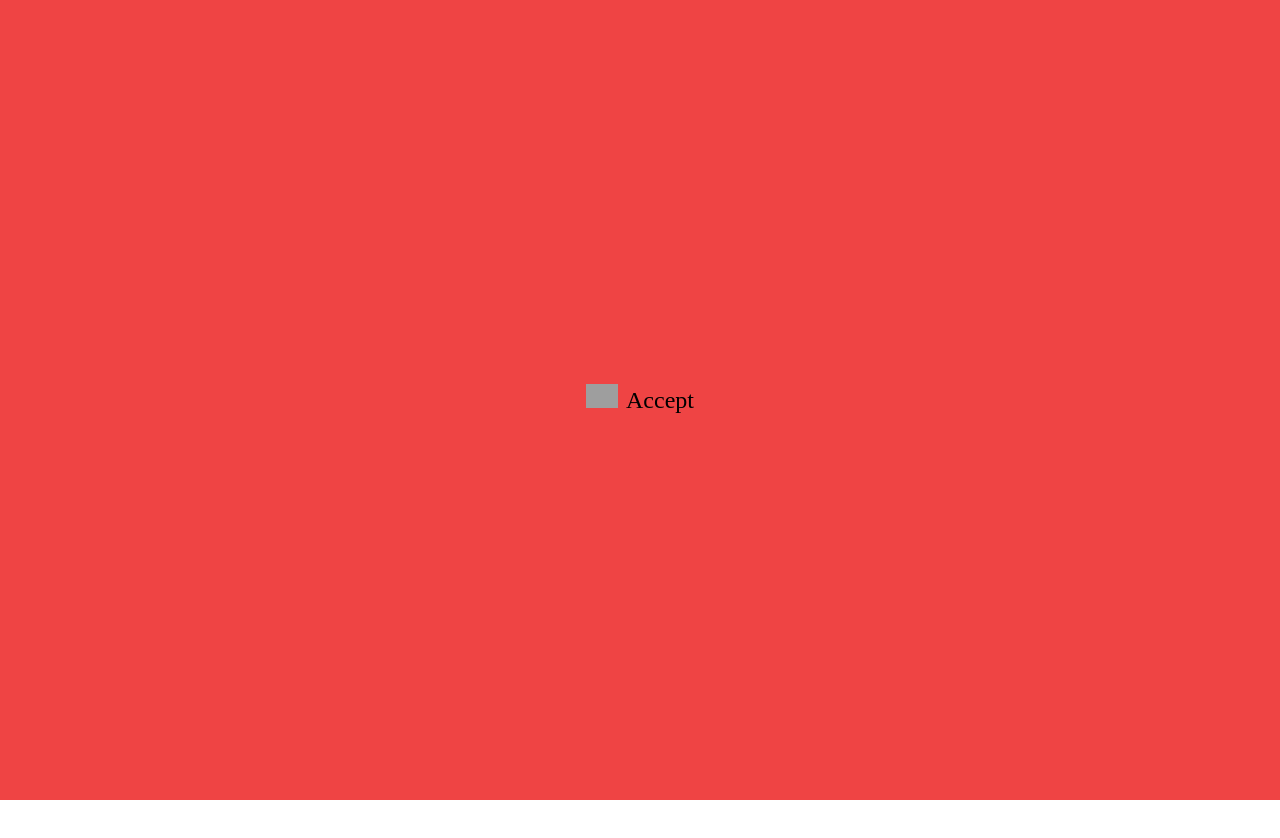
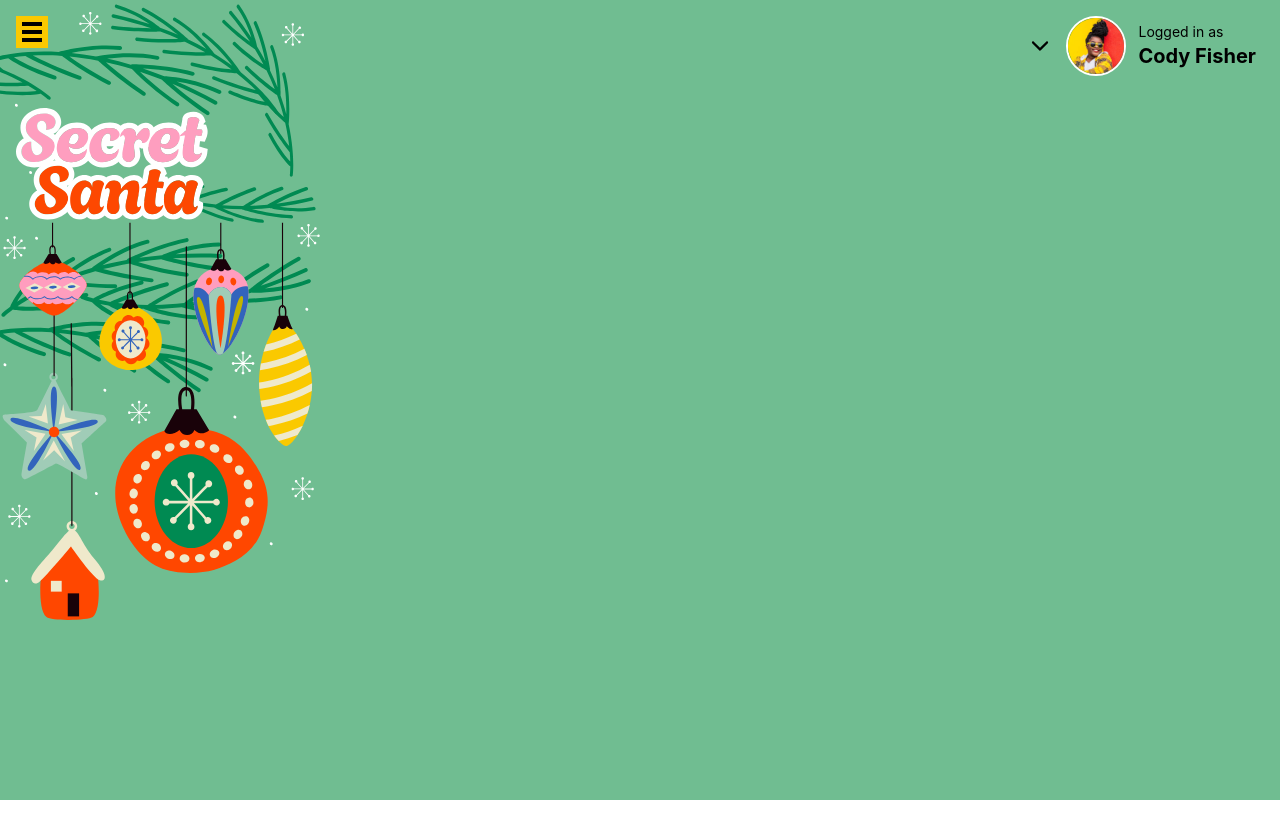
Before and after one commit to ccccchriz/advent-of-css-2023, a React (Vite) app: page / in a window 1280 px wide. Shown: the top 838 px of the page. Before the commit the page ends 800 px from the top, so only its background shows below. Built offline with nearby package versions, Linux system fonts and the light colour scheme; grey boxes are pictures that could not be loaded; a web font is replaced by a local one.

Commit message:
useinfo uses avatar component now

```diff
--- a/src/App.tsx
+++ b/src/App.tsx
@@ -1,11 +1,9 @@
-import Checkbox from "./components/Input/Checkbox";
+import MainLayout from "./pages/MainLayout";
 
 function App() {
   return (
     <>
-      <div className="bg-red-500 h-screen w-full grid place-items-center">
-        <Checkbox label="Accept" />
-      </div>
+      <MainLayout />
     </>
   );
 }
--- a/src/components/Avatar/Avatar.tsx
+++ b/src/components/Avatar/Avatar.tsx
@@ -1,9 +1,16 @@
 import { Icon, iconTypes } from "../Icon/Icon.tsx";
-<div className="w6"></div>;
 // key - size, 0-border, 1-text, [2, 3]-status[size, style], 4 - santa hat
 const sizes = {
   "max-w-[6rem]": [
     "border-[6px]",
+    "text-4xl",
+    "max-w-[25%]",
+    "border-2 right-[-0.125rem] bottom-[-0.125rem] p-[0.125rem]",
+    "top-[-1.625rem] right-[-1.125rem] w-[4.1875rem]",
+  ],
+
+  "max-w-[3.75rem]": [
+    "border-[2px]",
     "text-4xl",
     "max-w-[25%]",
     "border-2 right-[-0.125rem] bottom-[-0.125rem] p-[0.125rem]",
@@ -49,7 +56,7 @@ export default function Avatar({
     return (
       <>
         <div
-          className={`${size} aspect-square bg-spanishGreen rounded-full grid place-items-center ${sizes[size][0]} border-white text-white ${sizes[size][1]} font-bold font-sans relative`}
+          className={`w-full ${size} aspect-square bg-spanishGreen rounded-full grid place-items-center ${sizes[size][0]} border-white text-white ${sizes[size][1]} font-bold font-sans relative`}
         >
           {!image && letter}
           {image && <img alt="" src={image} className="w-full"></img>}
--- a/src/components/UserInfo/UserInfo.tsx
+++ b/src/components/UserInfo/UserInfo.tsx
@@ -1,5 +1,6 @@
 import { useRef, useState, useEffect } from "react";
 import { Icon } from "../Icon/Icon.tsx";
+import Avatar from "../Avatar/Avatar.tsx";
 
 type UseInfoProp = {
   avatar: string;
@@ -36,11 +37,7 @@ export default function UserInfo({ avatar, name }: UseInfoProp) {
         ref={button}
       >
         <Icon type="chevron" style="dark:fill-white" />
-        <img
-          src={avatar}
-          alt=""
-          className="border-2 border-white rounded-full"
-        ></img>
+        <Avatar image={avatar} size="max-w-[3.75rem]" />
         <p className="flex flex-col text-left font-sans dark:text-white">
           <span className="sr-only">user options</span>
           <span className="text-sm">Logged in as</span>
```
